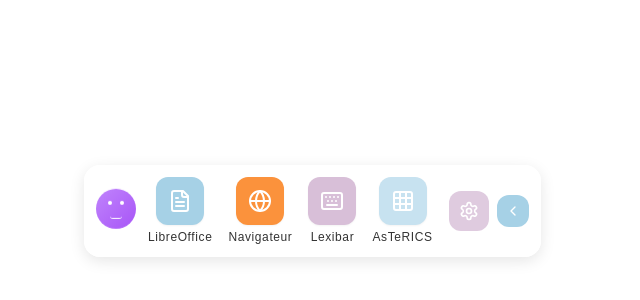
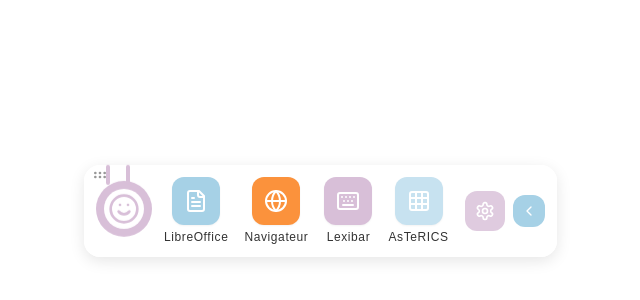
Before and after one commit to Faiwyy/dysaccess-buddy-toolbar, a React (Vite) app: page /add-shortcut in a window 1280 px wide. Shown: the part 232-532 px from the top of the page, without its empty margins (458-1098 px from the left). Built offline with nearby package versions, Linux system fonts and the light colour scheme.

Commit message:
Reverted to commit 7cfd78d1fa3783dca5d6a89e50b8df2990f24b72

```diff
--- a/src/components/AppShortcut.tsx
+++ b/src/components/AppShortcut.tsx
@@ -1,38 +1,28 @@
 
 import React from "react";
 import { LucideIcon } from "lucide-react";
-import { iconRegistry } from "@/lib/iconRegistry";
-import { colorRegistry } from "@/lib/colorRegistry";
 
 interface AppShortcutProps {
   name: string;
-  icon: string | LucideIcon; // Support both string and LucideIcon
+  icon: LucideIcon;
   onClick: () => void;
   bgColor?: string;
 }
 
 const AppShortcut: React.FC<AppShortcutProps> = ({
   name,
-  icon,
+  icon: Icon,
   onClick,
   bgColor = "bg-dysaccess-blue"
 }) => {
-  // Handle both string icon names and direct LucideIcon components
-  const IconComponent = typeof icon === 'string' ? iconRegistry[icon] || iconRegistry['FileText'] : icon;
-
-  // Handle both string color names and direct color classes
-  const colorClass = typeof bgColor === 'string' && bgColor.startsWith('bg-')
-    ? bgColor
-    : colorRegistry[bgColor as string] || colorRegistry['Bleu'] || "bg-dysaccess-blue";
-
   return (
     <button
       onClick={onClick}
       className="group flex flex-col items-center transition-all duration-200 hover:scale-110 focus:outline-none focus:ring-2 focus:ring-dysaccess-purple focus:ring-opacity-50"
       aria-label={`Ouvrir ${name}`}
     >
-      <div className={`w-12 h-12 ${colorClass} rounded-xl flex items-center justify-center shadow-sm group-hover:shadow-md transition-shadow`}>
-        <IconComponent className="h-6 w-6 text-white" />
+      <div className={`w-12 h-12 ${bgColor} rounded-xl flex items-center justify-center shadow-sm group-hover:shadow-md transition-shadow`}>
+        <Icon className="h-6 w-6 text-white" />
       </div>
       <span className="mt-1 text-xs font-medium text-dysaccess-text dyslexic-friendly">
         {name}
--- a/src/components/BuddyMascot.tsx
+++ b/src/components/BuddyMascot.tsx
@@ -1,19 +1,32 @@
 
 import React from "react";
+import { Smile, GripHorizontal } from "lucide-react";
 
-const BuddyMascot: React.FC = () => {
+interface BuddyMascotProps {
+  showTip?: boolean;
+  tipText?: string;
+}
+
+const BuddyMascot: React.FC<BuddyMascotProps> = () => {
   return (
-    <div className="buddy-mascot relative">
-      <div className="w-10 h-10 rounded-full overflow-hidden buddy-bounce">
-        <div className="w-full h-full bg-gradient-to-br from-purple-400 to-purple-500 flex items-center justify-center relative">
-          {/* Eyes - simple dots */}
-          <div className="absolute top-3 left-3 w-1 h-1 bg-white rounded-full"></div>
-          <div className="absolute top-3 right-3 w-1 h-1 bg-white rounded-full"></div>
+    <div className="relative flex items-center">
+      {/* Icône de déplacement */}
+      <div className="absolute -left-1 -top-4">
+        <GripHorizontal className="h-4 w-4 text-dysaccess-text opacity-50" />
+      </div>
 
-          {/* Smile - simple curved line */}
-          <div className="absolute bottom-2.5 left-1/2 transform -translate-x-1/2">
-            <div className="w-3 h-1.5 border-b border-white rounded-full"></div>
+      {/* Mascotte Buddy */}
+      <div className="relative buddy-bounce">
+        <div className="w-14 h-14 rounded-full bg-dysaccess-purple flex items-center justify-center">
+          <div className="w-10 h-10 rounded-full bg-white flex items-center justify-center">
+            <Smile className="h-8 w-8 text-dysaccess-purple" />
           </div>
+        </div>
+
+        {/* Antennes */}
+        <div className="absolute -top-4 left-1/2 transform -translate-x-1/2 flex space-x-4">
+          <div className="w-1 h-5 bg-dysaccess-purple rounded-full -ml-3"></div>
+          <div className="w-1 h-5 bg-dysaccess-purple rounded-full"></div>
         </div>
       </div>
     </div>
--- a/src/components/toolbar/AppList.tsx
+++ b/src/components/toolbar/AppList.tsx
@@ -3,25 +3,18 @@ import React from "react";
 import { useToolbar } from "@/contexts/ToolbarContext";
 import AppShortcut from "../AppShortcut";
 import ToolbarButton from "./ToolbarButton";
-import { iconRegistry } from "@/lib/iconRegistry";
-import { colorRegistry } from "@/lib/colorRegistry";
 
 const AppList: React.FC = () => {
   const { apps, openApp, removeApp, editApp } = useToolbar();
 
   return (
     <>
-      {apps.map((app) => {
-        // Find the icon name by matching the icon component with the registry
-        const iconName = Object.keys(iconRegistry).find(key => iconRegistry[key] === app.icon) || 'FileText';
-        const colorName = typeof app.color === 'string' ? app.color : 'Bleu';
-
-        return (
+      {apps.map((app) => (
         <div key={app.id} className="relative group">
           <AppShortcut
             name={app.name}
-              icon={iconName}
-              bgColor={colorName}
+            icon={app.icon}
+            bgColor={app.color}
             onClick={() => openApp(app)}
           />
 
@@ -39,8 +32,7 @@ const AppList: React.FC = () => {
             appName={app.name}
           />
         </div>
-        );
-      })}
+      ))}
     </>
   );
 };
--- a/src/hooks/use-toast.ts
+++ b/src/hooks/use-toast.ts
@@ -6,7 +6,7 @@ import type {
 } from "@/components/ui/toast"
 
 const TOAST_LIMIT = 1
-const TOAST_REMOVE_DELAY = 3000 // Réduit de 1000000 à 3000ms (3 secondes)
+const TOAST_REMOVE_DELAY = 1000000
 
 type ToasterToast = ToastProps & {
   id: string
--- a/src/pages/AddShortcut.tsx
+++ b/src/pages/AddShortcut.tsx
@@ -1,4 +1,3 @@
-
 import React, { useState, useEffect } from "react";
 import { iconRegistry } from "@/lib/iconRegistry";
 import { colorRegistry } from "@/lib/colorRegistry";
@@ -137,18 +136,18 @@ const AddShortcut: React.FC = () => {
       return;
     }
 
-    // CORRECTION: Envoyer l'icône comme nom de string, pas comme composant React
+    // MODIFICATION CLÉ: Simplifier l'objet appData pour éviter l'erreur de clonage
     const appData: App = {
       id: isEditing ? editingApp!.id : Date.now().toString(),
       name: newAppName,
-      icon: selectedIcon, // Envoyer le nom de l'icône directement
-      color: selectedColor, // Envoyer le nom de la couleur directement
+      icon: selectedIcon, // Envoyer directement le nom de l'icône (string)
+      color: selectedColor, // Envoyer directement le nom de la couleur (string)
       type: appType,
       iconName: selectedIcon, // Conserver pour compatibilité
       ...(appType === "web" ? { url: webUrl } : { localPath: localPath })
     };
 
-    console.log('=== FINAL APP DATA TO SAVE ===');
+    console.log('=== FINAL APP DATA TO SAVE (SIMPLIFIED) ===');
     console.log('App data:', JSON.stringify(appData, null, 2));
 
     // Send the app data to the main window via IPC
```
Also changed, not shown: scripts/build-electron.cjs (+2 -8 lines), public/lovable-uploads/7469bd03-2ae7-481a-93fa-b9c1d5ef3ed7.png (deleted), public/lovable-uploads/8a379d47-69d0-4475-a518-11b31a0b64e1.png (deleted). Lines whose indentation alone changed are shown as unchanged.
